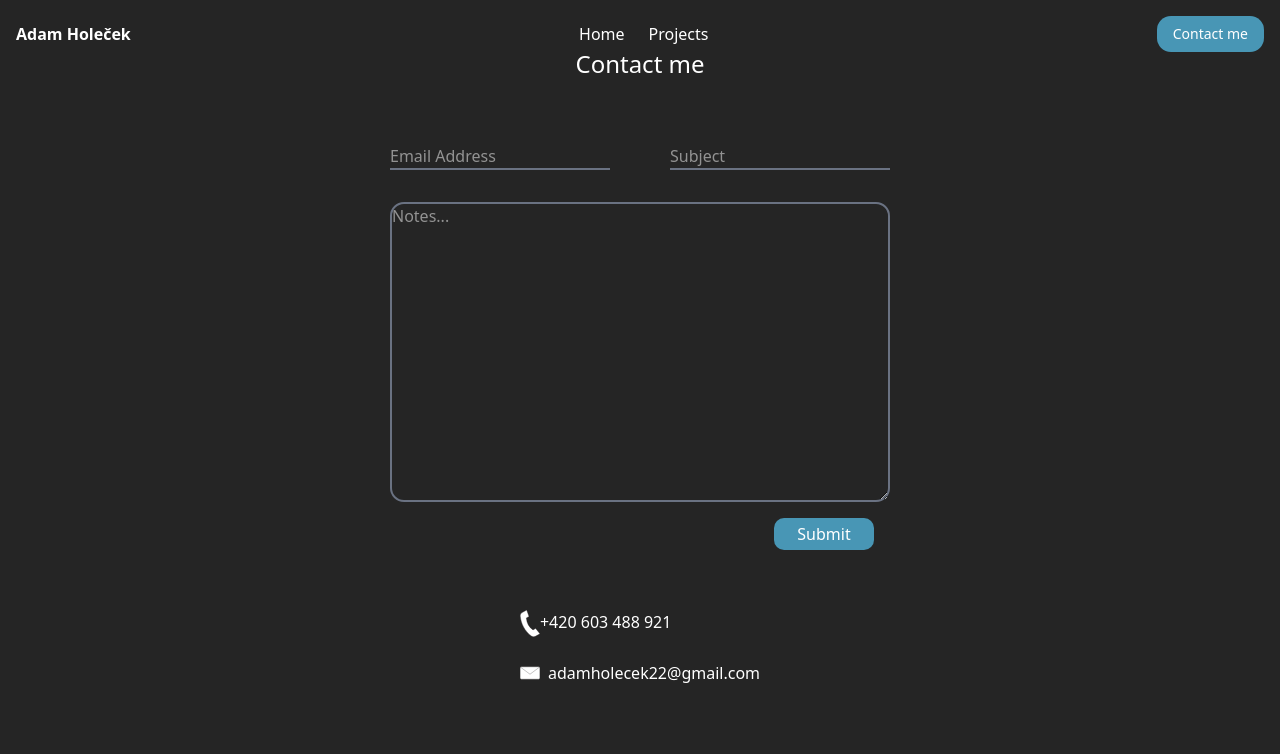
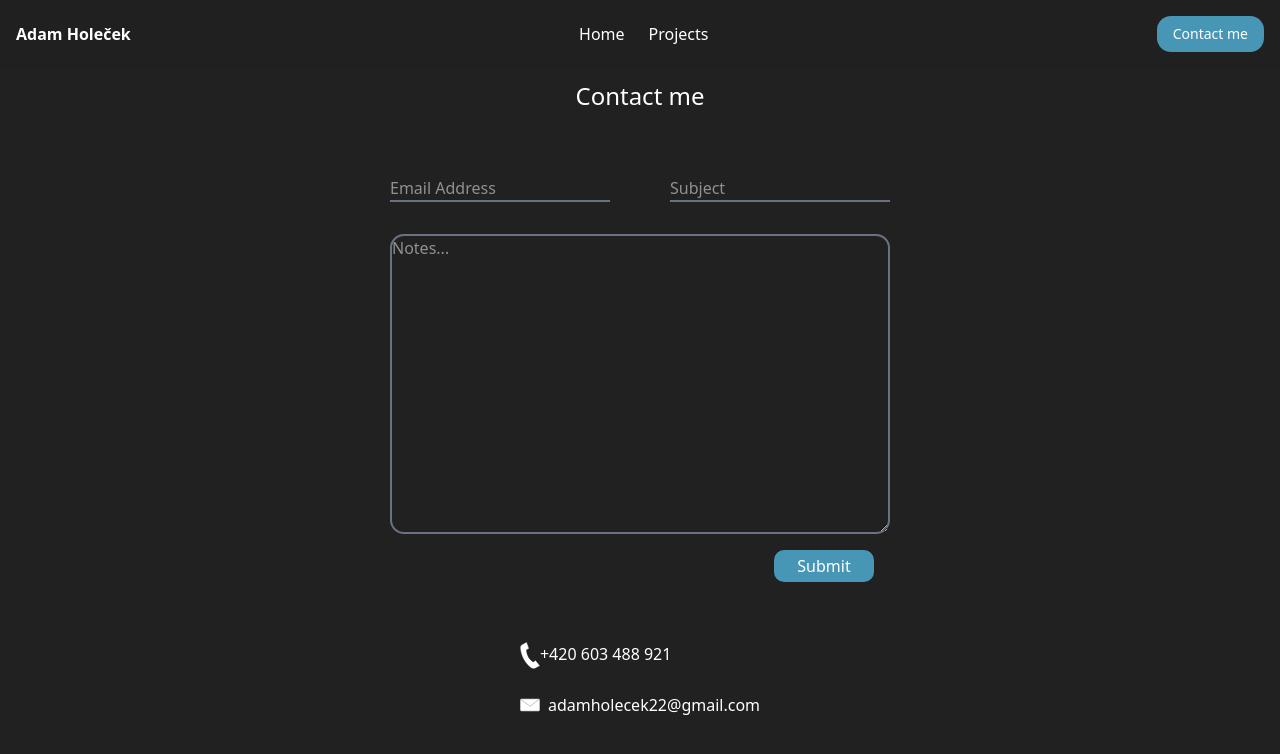
Before and after one commit to Adam222372/my-portfolio, a Next.js app: page /en/contact in a window 1280 px wide. Shown: the top 754 px of the page. Built offline with nearby package versions, Linux system fonts and the light colour scheme; a web font is replaced by a local one.

Commit message:
feat: update Contact section margin, enhance Page layout with electric blue text, and improve MenuBar styling

```diff
--- a/app/[lang]/contact/page.tsx
+++ b/app/[lang]/contact/page.tsx
@@ -2,7 +2,7 @@ import Image from "next/image";
 
 export default function Contact() {
     return (
-        <section className={"mt-12"}>
+        <section className={"mt-20 "}>
             <h2 className={"text-center text-2xl"}>Contact me</h2>
             <div className={"flex justify-center flex-col items-center"}>
 
--- a/app/[lang]/page.tsx
+++ b/app/[lang]/page.tsx
@@ -14,10 +14,10 @@ export default async function Page({
 
     return (
         <div>
-            <div className="flex flex-col items-center justify-center h-screen">
-                <DotPattern cr={1} fadeEdges={true} className="absolute top-0 left-0 right-0 bottom-0">
+            <div className="flex justify-center">
+                <DotPattern cr={1} fadeEdges={true} className=" h-screen w-full">
                     <div>
-                        <h1>Design With Sence</h1>
+                        <h1>Design <span className="text-electric-blue">With</span> Sence</h1>
                         <p>Made by Adam Holecek</p>
                     </div>
                 </DotPattern>
--- a/app/components/MenuBar.tsx
+++ b/app/components/MenuBar.tsx
@@ -14,7 +14,7 @@ export default async function MenuBar({ lang }: { lang: string }) {
     ]
 
     return (
-        <div className={"flex items-center m-4 justify-between fixed top-0 left-0 right-0 z-50 "}>
+        <div className={"flex items-center  justify-between fixed top-0 left-0 right-0 z-50 p-4 bg-space-black/80 backdrop-blur-sm "}>
             <Link href={"/"} className="text-[16px] font-semibold">Adam Holeček</Link>
 
             <div className="flex items-center space-x-2">
--- a/app/globals.css
+++ b/app/globals.css
@@ -12,6 +12,8 @@
 
 @theme{
   --color-electric-blue: #4896b5;
+  --color-jet-black: #252525;
+  --color-space-black: #212121;
 }
 
 :root {
@@ -136,6 +138,6 @@
 
 
 body {
-  background: #252525;
+  background: #212121;
   color: #fff;
 }
```
